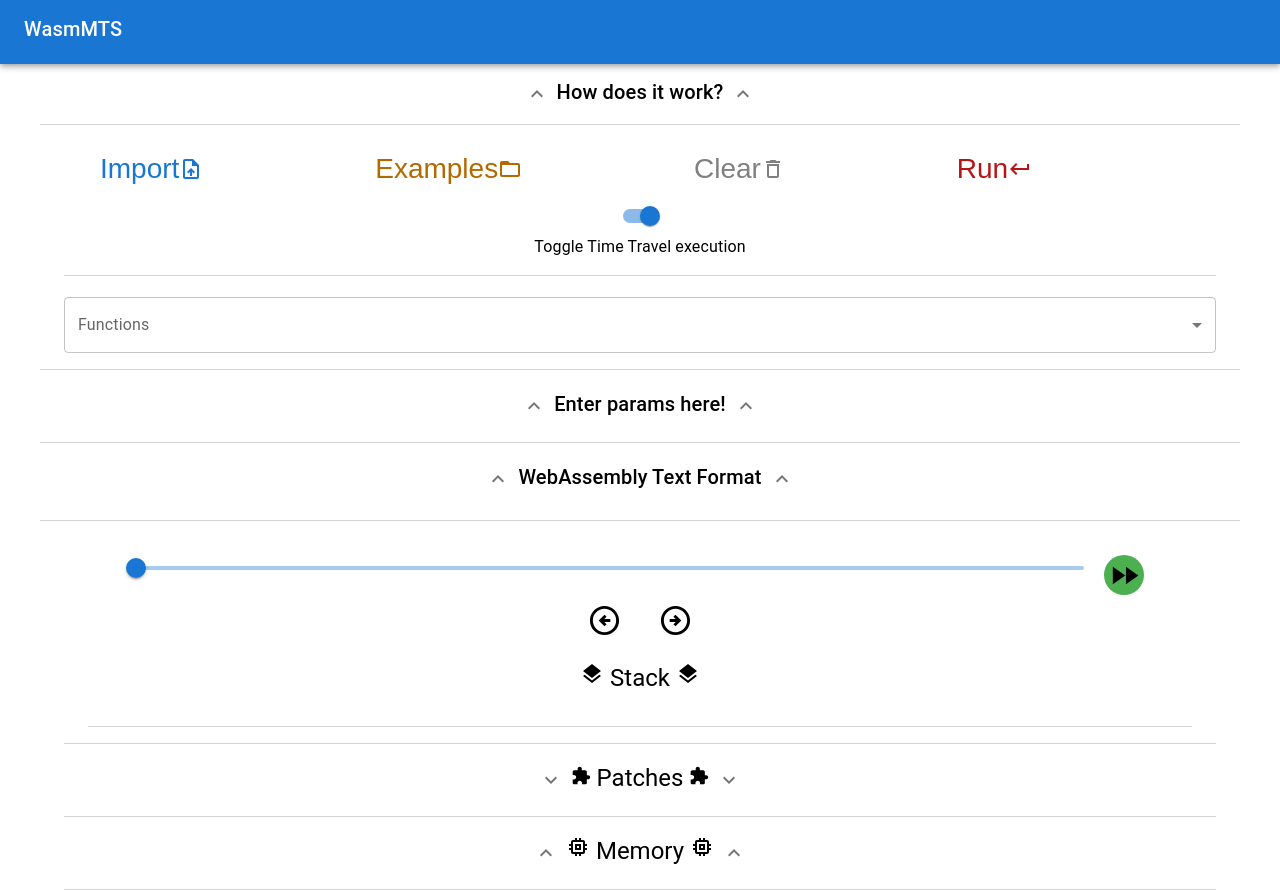
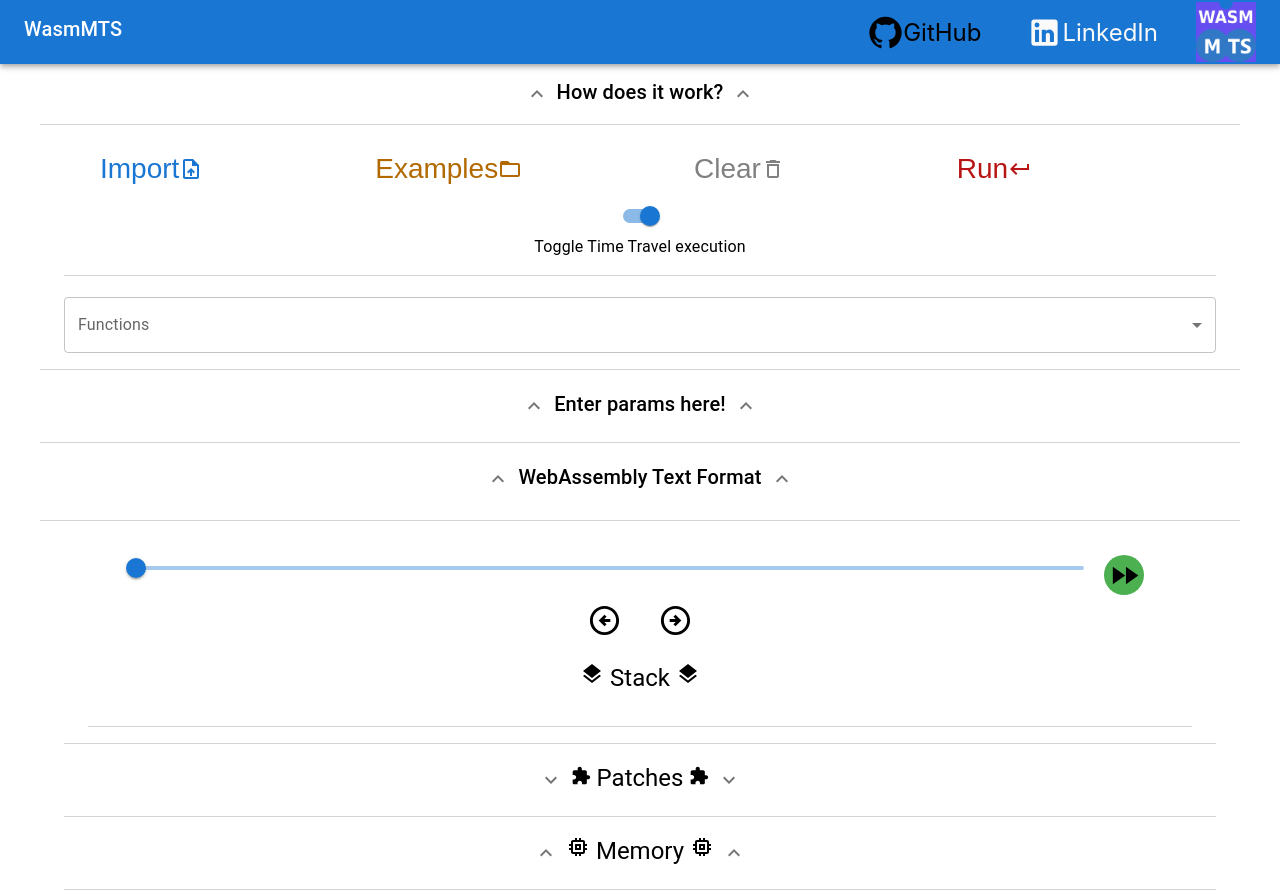
Before and after one commit to MirkoMassa/wasmmts-gui, a React (Create React App) app: page / in a window 1280 px wide. Built offline with nearby package versions, Linux system fonts and the light colour scheme.

Commit message:
Added github and linkedin icons on desktop view.

```diff
--- a/src/components/navbar/MuiTopbar.tsx
+++ b/src/components/navbar/MuiTopbar.tsx
@@ -1,4 +1,4 @@
-import { AppBar, Box, Container, Drawer, IconButton, Stack, Toolbar, Typography } from '@mui/material'
+import { AppBar, Box, Container, Drawer, IconButton, Stack, Toolbar, Typography, useMediaQuery } from '@mui/material'
 import MenuIcon from '@mui/icons-material/Menu';
 import GitHubIcon from '@mui/icons-material/GitHub';
 import LinkedInIcon from '@mui/icons-material/LinkedIn';
@@ -6,6 +6,8 @@ import CloseIcon from '@mui/icons-material/Close';
 import { useState } from 'react'
 
 const MuiTopbar = () => {
+    const matches = useMediaQuery('(min-width:600px)');
+
     const [open, setOpen] = useState(false);
 
     const toggleDrawer = (open:boolean) => (event:KeyboardEvent) => {
@@ -31,7 +33,29 @@ const MuiTopbar = () => {
                 <Typography variant="h6" component="div" sx={{ flexGrow: 10 }} marginBottom='6px'>
                     WasmMTS
                 </Typography>
-                {/* @ts-ignore */}
+
+                {/* desktop view icons */}
+                {matches? <Container disableGutters sx={{
+                        display:'flex',
+                        justifyContent:'flex-end',
+                        width:'100%',
+                        flexWrap: 'wrap',
+                        columnGap:'30px'
+                    }}>
+
+                    <IconButton href='https://github.com/MirkoMassa/wasmmTS' sx={{
+                        color: 'black'
+                    }}>
+                        <GitHubIcon htmlColor='black' fontSize='large'/>GitHub
+                    </IconButton>
+                    <IconButton href='https://www.linkedin.com/in/mirko-massa' sx={{
+                        color: '#FAFAFA'
+                    }}>
+                        <LinkedInIcon htmlColor='#FAFAFA' fontSize='large'/>LinkedIn
+                    </IconButton>
+                    <img src={require("../../images/logo.png")} alt="logo"/>
+                </Container> : <></>}
+
                 <IconButton
                     edge='end'
                     sx={{ mr: 2, display: { xs: 'block', sm: 'none',}, }}
```
